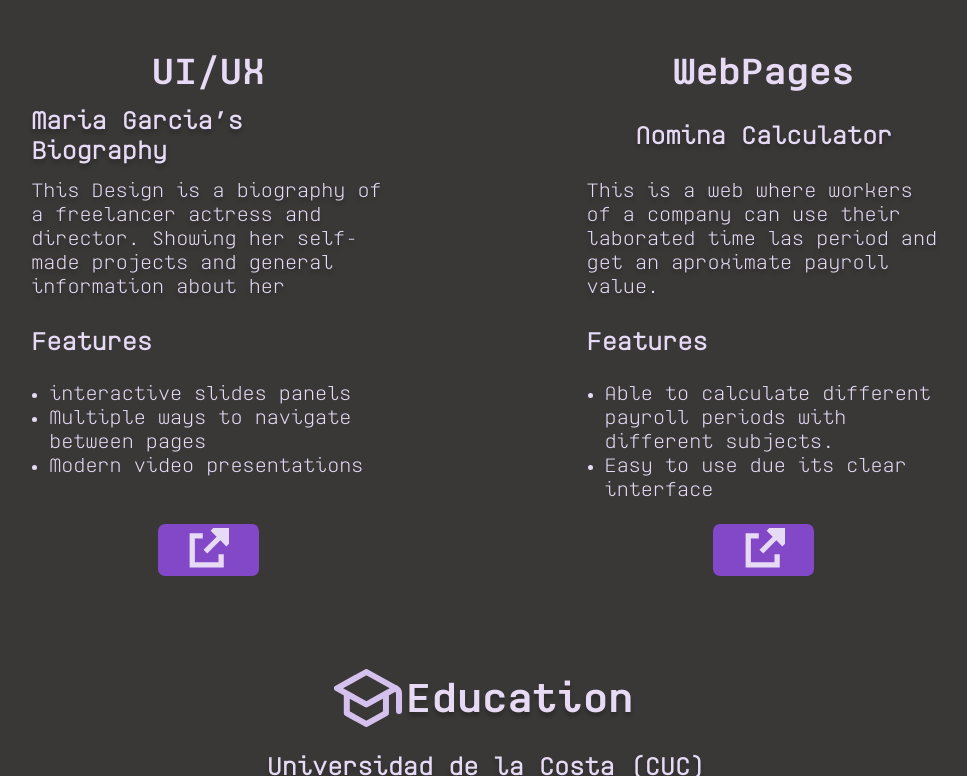
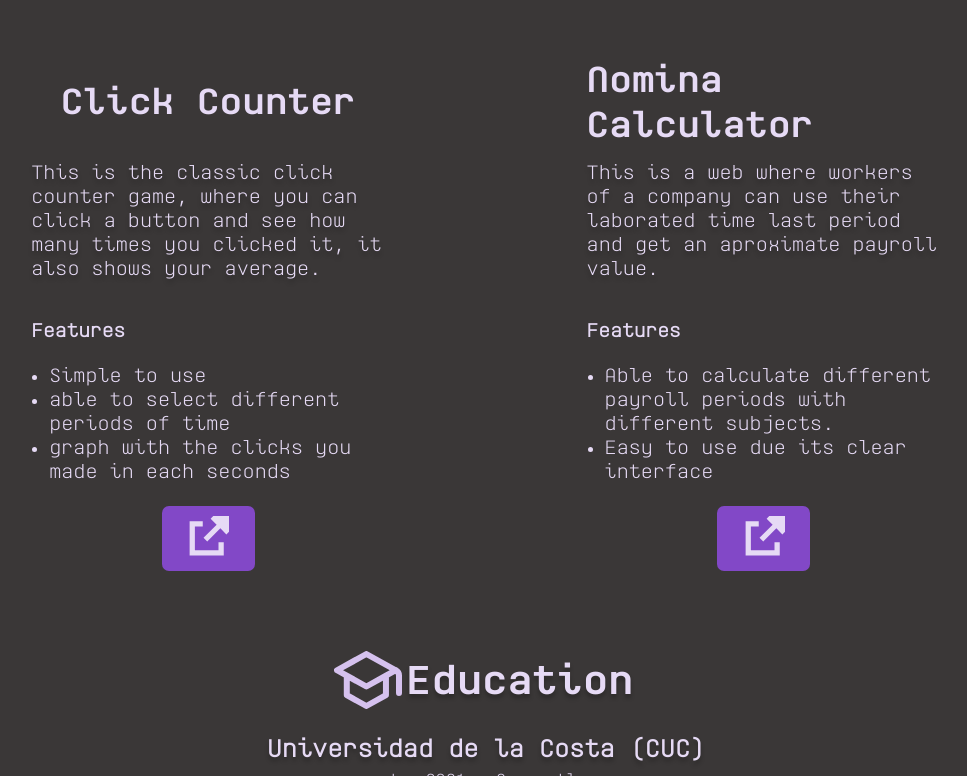
Before and after one commit to JorgeF19/Portfolio-Jorge-Ferrer, a plain HTML site: page index.html in a window 1280 px wide. Shown: the part 711-1487 px from the top of the page, without its empty margins (154-1121 px from the left). Drawn offline with Linux system fonts and the light colour scheme.

Commit message:
New project added, ui/ux removed. minimal changes on buttons styles.

```diff
--- a/index.html
+++ b/index.html
@@ -437,23 +437,22 @@
       <div class="projects-container">
         <div class="ui-ux">
           <div class="project-type-subtitle">
-            <h2>UI/UX</h2>
+            <h2>Click Counter</h2>
           </div>
 
-          <h3 class="subtitle1">Maria Garcia’s Biography</h3>
-          <p>
-            This Design is a biography of a freelancer actress and director.
-            Showing her self-made projects and general information about her
+          <p class="project-description">
+            This is the classic click counter game, where you can click a button
+            and see how many times you clicked it, it also shows your average.
           </p>
           <h3 class="subtitle2">Features</h3>
           <ul>
-            <li>interactive slides panels</li>
-            <li>Multiple ways to navigate between pages</li>
-            <li>Modern video presentations</li>
+            <li>Simple to use</li>
+            <li>able to select different periods of time</li>
+            <li>graph with the clicks you made in each seconds</li>
           </ul>
           <button
             class="button-icon-project"
-            onclick="openPopup('https://www.figma.com/design/4LFOmnqR2lNo7LNX2NEDeW/Biography?m=auto&t=mTjespg4nyPUBUJo-1')"
+            onclick="openPopup('https://clickcounterjf.netlify.app')"
           >
             <svg
               xmlns="http://www.w3.org/2000/svg"
@@ -481,11 +480,11 @@
           </button>
         </div>
         <div class="webPages">
-          <h2>WebPages</h2>
-          <h3 class="subtitle1">Nomina Calculator</h3>
-          <p>
+          <h2>Nomina Calculator</h2>
+
+          <p class="project-description">
             This is a web where workers of a company can use their laborated
-            time las period and get an aproximate payroll value.
+            time last period and get an aproximate payroll value.
           </p>
           <h3 class="subtitle2">Features</h3>
           <ul>
--- a/styles.css
+++ b/styles.css
@@ -148,7 +148,7 @@ nav h3 {
   justify-self: center;
   justify-content: center;
   align-items: center;
-
+  padding: 15px;
   height: 3.375rem;
   border-radius: 0.4375rem;
   background: #8248c7;
@@ -219,15 +219,17 @@ nav h3 {
 .ui-ux {
   display: grid;
 
-  grid-template-rows: 5rem 3rem 1fr 3rem 1fr 3rem;
+  grid-template-rows: 5rem 1fr 3rem 1fr 3rem;
   grid-column: 2/4;
 }
-
+.project-description {
+  grid-row: 2/3;
+}
 .webPages {
   grid-column: 5/7;
   margin: 0;
   display: grid;
-  grid-template-rows: 5rem 3rem 1fr 3rem 1fr 3rem;
+  grid-template-rows: 5rem 1fr 3rem 1fr 3rem;
 }
 .project-type-subtitle {
   display: flex;
@@ -243,21 +245,8 @@ nav h3 {
   justify-self: center;
   align-self: center;
 }
-.projects-container .subtitle1 {
-  color: #e6daf5;
-  text-shadow: 0px 4px 4px rgba(0, 0, 0, 0.25);
-  grid-row: 2;
-  justify-self: center;
-  font-family: "Space Mono";
-  font-size: 1.5rem;
-  font-style: normal;
-  font-weight: 700;
-  line-height: normal;
-  margin: 0;
-  align-self: center;
-}
+
 .projects-container p {
-  grid-row: 3/4;
   color: #e6daf5;
   text-shadow: 0px 4px 4px rgba(0, 0, 0, 0.25);
   font-family: "Space Mono";
@@ -266,11 +255,7 @@ nav h3 {
   font-weight: 400;
   line-height: normal;
 }
-.projects-container .subtitle2 {
-  grid-row: 4/5;
-  font-size: 1.5rem;
-  align-self: center;
-}
+
 .projects-container li {
   font-size: 1.2rem;
 }
@@ -278,13 +263,12 @@ ul {
   padding-inline-start: 18px;
 }
 .button-icon-project {
-  width: 6.3125rem;
-  height: 3.25rem;
   flex-shrink: 0;
   aspect-ratio: 101/52;
   border-radius: 0.4375rem;
   background: #8248c7;
   justify-self: center;
+  padding: 10px;
 }
 .education-section {
   justify-content: center;
```
